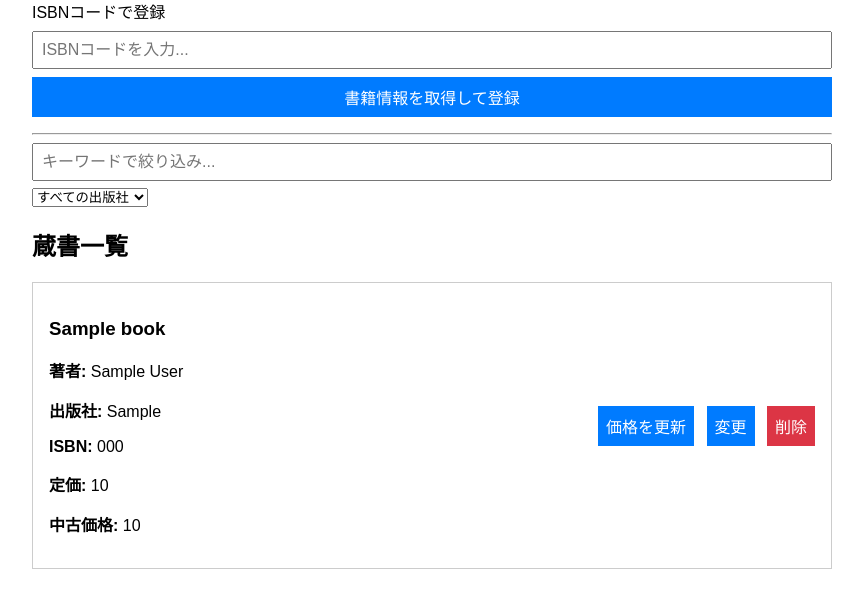
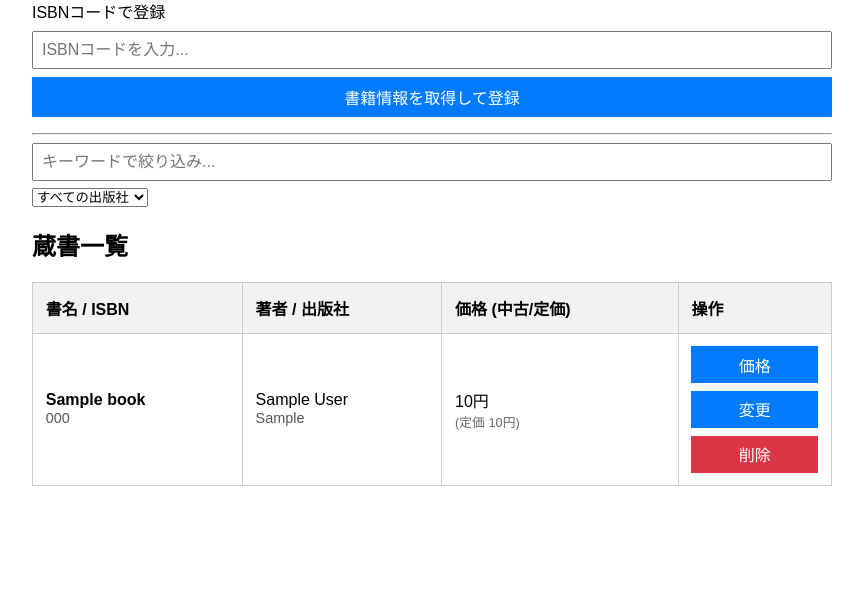
Before and after one commit to cfwe/library-manager, a FastAPI app: page / in a window 1280 px wide. Shown: the part 100-708 px from the top of the page, without its empty margins (208-1071 px from the left). Run offline with FastAPI, Linux system fonts and the light colour scheme; tables that the repository leaves empty hold one stand-in row (values such as "Sample post").

Commit message:
app/templates/index.html　テーブル化

```diff
--- a/app/templates/index.html
+++ b/app/templates/index.html
@@ -12,11 +12,24 @@
         input, button { padding: 0.5em; font-size: 1em; width: 100%; box-sizing: border-box; }
         button { cursor: pointer; background-color: #007bff; color: white; border: none; }
         .form-group button { margin-top: 0.5em; }
-        .book-list { list-style: none; padding: 0; }
-        .book-item > div:first-child { flex-grow: 1; }
-        .book-item { border: 1px solid #ccc; padding: 1em; margin-bottom: 1em; display: flex; justify-content: space-between; align-items: center; }
-        .book-item-actions button { width: auto; margin-left: 0.5em; }
         .status-message { margin-bottom: 1em; color: #dc3545; font-weight: bold; }
+        /* テーブル用のスタイル */
+        .book-table { width: 100%; border-collapse: collapse; margin-top: 1em; }
+        .book-table th, .book-table td { border: 1px solid #ccc; padding: 0.8em; text-align: left; vertical-align: middle; }
+        .book-table th { background-color: #f2f2f2; }
+        .book-table td small { color: #555; font-size: 0.9em; }
+        .book-table td .primary-info { font-weight: bold; }
+        .book-table .price-cell .list-price-label { font-size: 0.8em; color: #666; }
+        .book-table .actions-cell { white-space: nowrap; }
+        .book-table .actions-cell button { width: auto; margin-right: 0.5em; padding: 0.4em 0.8em; }
+        .book-table .actions-cell button {
+            display: block;
+            width: 100%;
+            margin-bottom: 0.5em;
+            padding: 0.4em 0.8em;
+        }
+        .book-table .actions-cell button:last-child { margin-bottom: 0; }
+
         /* モーダル用のスタイル */
         .modal { display: none; position: fixed; z-index: 1; left: 0; top: 0; width: 100%; height: 100%; overflow: auto; background-color: rgba(0,0,0,0.4); }
         .modal-content { background-color: #fefefe; margin: 10% auto; padding: 20px; border: 1px solid #888; width: 80%; max-width: 500px; position: relative; }
@@ -45,25 +58,39 @@
         </div>
 
         <h2>蔵書一覧</h2>
-        <ul id="book-list" class="book-list">
-            {% for book in books %}
-            <li class="book-item" id="book-{{ book.id }}">
-                <div>
-                    <h3>{{ book.title }}</h3>
-                    <p><strong>著者:</strong> {{ book.author or 'N/A' }}</p>
-                    <p><strong>出版社:</strong> <span class="publisher-name">{{ book.publisher or 'N/A' }}</span></p>
-                    <p><strong>ISBN:</strong> {{ book.isbn }}</p>
-                    <p><strong>定価:</strong> <span id="list-price-{{ book.id }}">{{ book.list_price or 'N/A' }}</span></p>
-                    <p><strong>中古価格:</strong> <span id="market-price-{{ book.id }}">{{ book.market_price or 'N/A' }}</span></p>
-                </div>
-                <div class="book-item-actions">
-                    <button onclick="updatePrices('{{ book.isbn }}', {{ book.id }}, this)">価格を更新</button>
-                    <button onclick="editBook({{ book.id }})">変更</button>
-                    <button onclick="deleteBook({{ book.id }}, this)" style="background-color: #dc3545;">削除</button>
-                </div>
-            </li>
-            {% endfor %}
-        </ul>
+        <table id="book-table" class="book-table">
+            <thead>
+                <tr>
+                    <th>書名 / ISBN</th>
+                    <th>著者 / 出版社</th>
+                    <th>価格 (中古/定価)</th>
+                    <th>操作</th>
+                </tr>
+            </thead>
+            <tbody id="book-list-body">
+                {% for book in books %}
+                <tr class="book-item" id="book-{{ book.id }}">
+                    <td>
+                        <span class="primary-info">{{ book.title }}</span><br>
+                        <small>{{ book.isbn }}</small>
+                    </td>
+                    <td>
+                        <span class="author-name">{{ book.author or 'N/A' }}</span><br>
+                        <small class="publisher-name">{{ book.publisher or 'N/A' }}</small>
+                    </td>
+                    <td class="price-cell">
+                        <span id="market-price-{{ book.id }}">{{ book.market_price or 'N/A' }}</span>円<br>
+                        <small class="list-price-label">(定価 <span id="list-price-{{ book.id }}">{{ book.list_price or 'N/A' }}</span>円)</small>
+                    </td>
+                    <td class="actions-cell">
+                        <button onclick="updatePrices('{{ book.isbn }}', {{ book.id }}, this)">価格</button>
+                        <button onclick="editBook({{ book.id }})">変更</button>
+                        <button onclick="deleteBook({{ book.id }}, this)" style="background-color: #dc3545;">削除</button>
+                    </td>
+                </tr>
+                {% endfor %}
+            </tbody>
+        </table>
     </div>
 
     <!-- 手動登録モーダル -->
@@ -300,19 +327,18 @@
         }
 
         function addBookToList(book) {
-            const bookList = document.getElementById('book-list');
-            const listItem = document.createElement('li');
-            listItem.className = 'book-item';
-            listItem.id = `book-${book.id}`;
-            listItem.innerHTML = `<div><h3>${book.title}</h3><p><strong>著者:</strong> ${book.author || 'N/A'}</p><p><strong>出版社:</strong> <span class="publisher-name">${book.publisher || 'N/A'}</span></p><p><strong>ISBN:</strong> ${book.isbn}</p><p><strong>定価:</strong> <span id="list-price-${book.id}">${book.list_price || 'N/A'}</span></p><p><strong>中古価格:</strong> <span id="market-price-${book.id}">${book.market_price || 'N/A'}</span></p></div><div class="book-item-actions"><button onclick="updatePrices('${book.isbn}', ${book.id}, this)">価格を更新</button><button onclick="editBook(${book.id})">変更</button><button onclick="deleteBook(${book.id}, this)" style="background-color: #dc3545;">削除</button></div>`;
-            bookList.prepend(listItem); // リストの先頭に追加
+            const tableBody = document.getElementById('book-list-body');
+            const newRow = tableBody.insertRow(0); // 先頭に行を挿入
+            newRow.className = 'book-item';
+            newRow.id = `book-${book.id}`;
+            newRow.innerHTML = `<td><span class="primary-info">${book.title}</span><br><small>${book.isbn}</small></td><td><span class="author-name">${book.author || 'N/A'}</span><br><small class="publisher-name">${book.publisher || 'N/A'}</small></td><td class="price-cell"><span id="market-price-${book.id}">${book.market_price || 'N/A'}</span>円<br><small class="list-price-label">(定価 <span id="list-price-${book.id}">${book.list_price || 'N/A'}</span>円)</small></td><td class="actions-cell"><button onclick="updatePrices('${book.isbn}', ${book.id}, this)">価格</button><button onclick="editBook(${book.id})">変更</button><button onclick="deleteBook(${book.id}, this)" style="background-color: #dc3545;">削除</button></td>`;
             updatePublisherFilter(); // 出版社フィルタを更新
         }
 
         function updateBookInList(book) {
-            const listItem = document.getElementById(`book-${book.id}`);
-            if (listItem) {
-                listItem.innerHTML = `<div><h3>${book.title}</h3><p><strong>著者:</strong> ${book.author || 'N/A'}</p><p><strong>出版社:</strong> <span class="publisher-name">${book.publisher || 'N/A'}</span></p><p><strong>ISBN:</strong> ${book.isbn}</p><p><strong>定価:</strong> <span id="list-price-${book.id}">${book.list_price || 'N/A'}</span></p><p><strong>中古価格:</strong> <span id="market-price-${book.id}">${book.market_price || 'N/A'}</span></p></div><div class="book-item-actions"><button onclick="updatePrices('${book.isbn}', ${book.id}, this)">価格を更新</button><button onclick="editBook(${book.id})">変更</button><button onclick="deleteBook(${book.id}, this)" style="background-color: #dc3545;">削除</button></div>`;
+            const row = document.getElementById(`book-${book.id}`);
+            if (row) {
+                row.innerHTML = `<td><span class="primary-info">${book.title}</span><br><small>${book.isbn}</small></td><td><span class="author-name">${book.author || 'N/A'}</span><br><small class="publisher-name">${book.publisher || 'N/A'}</small></td><td class="price-cell"><span id="market-price-${book.id}">${book.market_price || 'N/A'}</span>円<br><small class="list-price-label">(定価 <span id="list-price-${book.id}">${book.list_price || 'N/A'}</span>円)</small></td><td class="actions-cell"><button onclick="updatePrices('${book.isbn}', ${book.id}, this)">価格</button><button onclick="editBook(${book.id})">変更</button><button onclick="deleteBook(${book.id}, this)" style="background-color: #dc3545;">削除</button></td>`;
                 updatePublisherFilter(); // 出版社フィルタを更新
             }
         }
@@ -320,18 +346,18 @@
         function filterBooks() {
             const keyword = document.getElementById('keyword-search').value.toLowerCase();
             const selectedPublisher = document.getElementById('publisher-filter').value;
-            const bookItems = document.querySelectorAll('#book-list .book-item');
+            const bookItems = document.querySelectorAll('#book-list-body .book-item');
 
             bookItems.forEach(item => {
-                const title = item.querySelector('h3').textContent.toLowerCase();
-                const author = item.querySelector('p:nth-of-type(1)').textContent.toLowerCase();
+                const title = item.querySelector('.primary-info').textContent.toLowerCase();
+                const author = item.querySelector('.author-name').textContent.toLowerCase();
                 const publisher = item.querySelector('.publisher-name').textContent;
 
                 const keywordMatch = (keyword === '') || title.includes(keyword) || author.includes(keyword);
                 const publisherMatch = (selectedPublisher === '') || publisher === selectedPublisher;
 
                 if (keywordMatch && publisherMatch) {
-                    item.style.display = 'flex';
+                    item.style.display = ''; // 'table-row'
                 } else {
                     item.style.display = 'none';
                 }
```
Also changed, not shown: docs/spec.md (+3 -2 lines), docs/tasks.md (+1 -3 lines).
